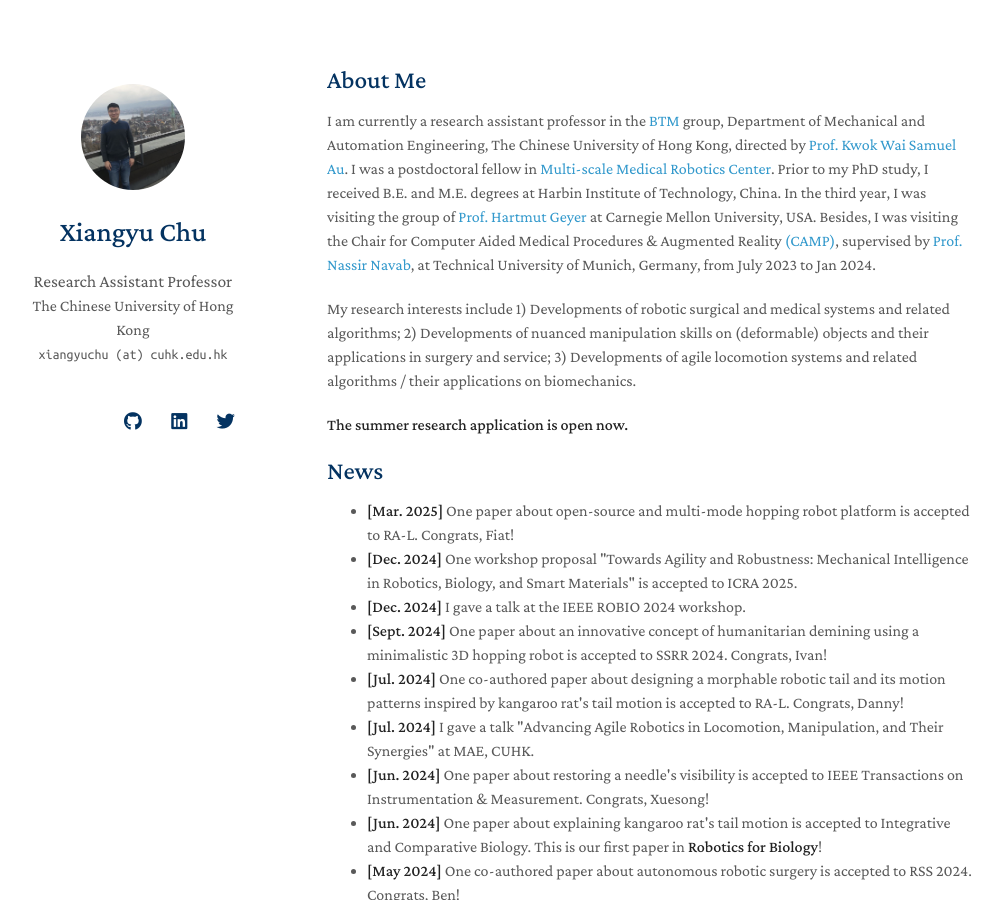
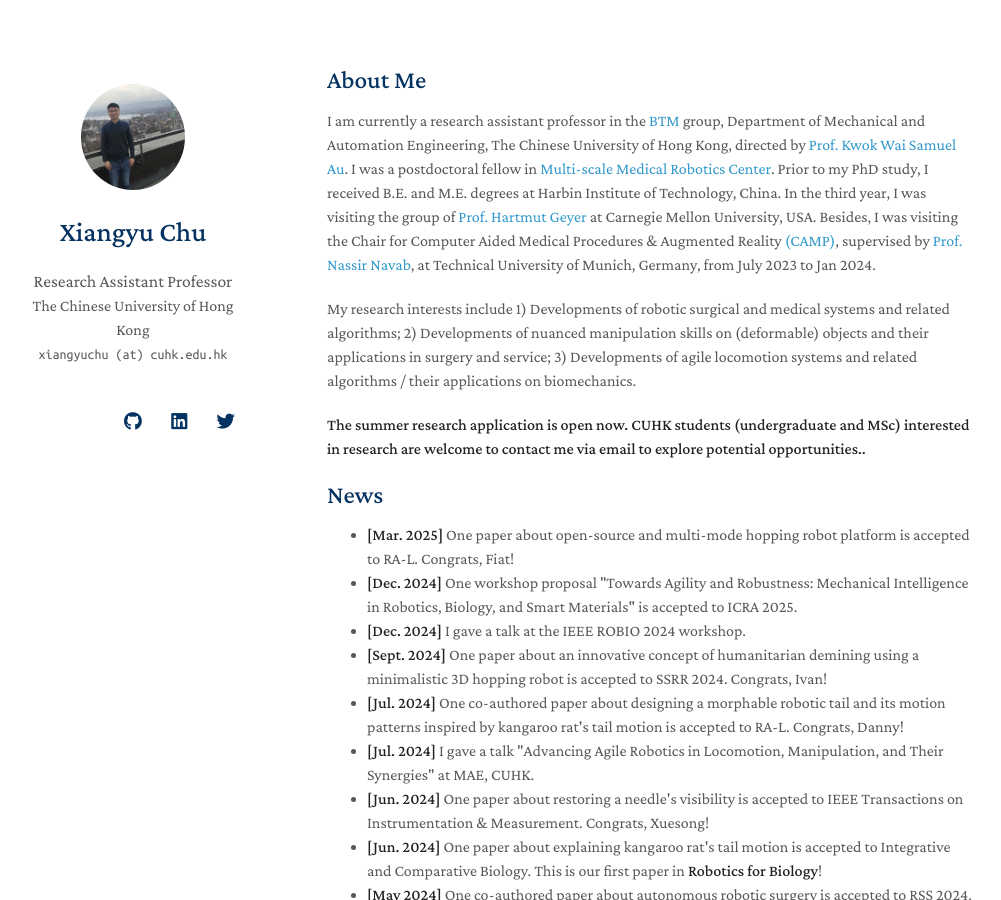
Before and after one commit to xiangyuchu03/xiangyuchu03.github.io, a Jekyll site: the page built from index.md, in a window 1280 px wide and 900 px high. Shown: the whole window, without its empty margins (143-1144 px from the left). Built offline with Jekyll 4.4.1, drawn with Linux system fonts in a browser that asks for light colours; nearby versions of some CDN libraries; a style sheet for code colours, icons or effects is not loaded; our own code applies the rules of GitHub Pages for plain Markdown files.

Commit message:
Update index.md

```diff
--- a/index.md
+++ b/index.md
@@ -10,6 +10,7 @@ I was a postdoctoral fellow in [Multi-scale Medical Robotics Center](https://www
 My research interests include 1) Developments of robotic surgical and medical systems and related algorithms; 2) Developments of nuanced manipulation skills on (deformable) objects and their applications in surgery and service; 3) Developments of agile locomotion systems and related algorithms / their applications on biomechanics.
 
 **The summer research application is open now.**
+**CUHK students (undergraduate and MSc) interested in research are welcome to contact me via email to explore potential opportunities..**
 
 ## News
 <ul id="news-list">
```
